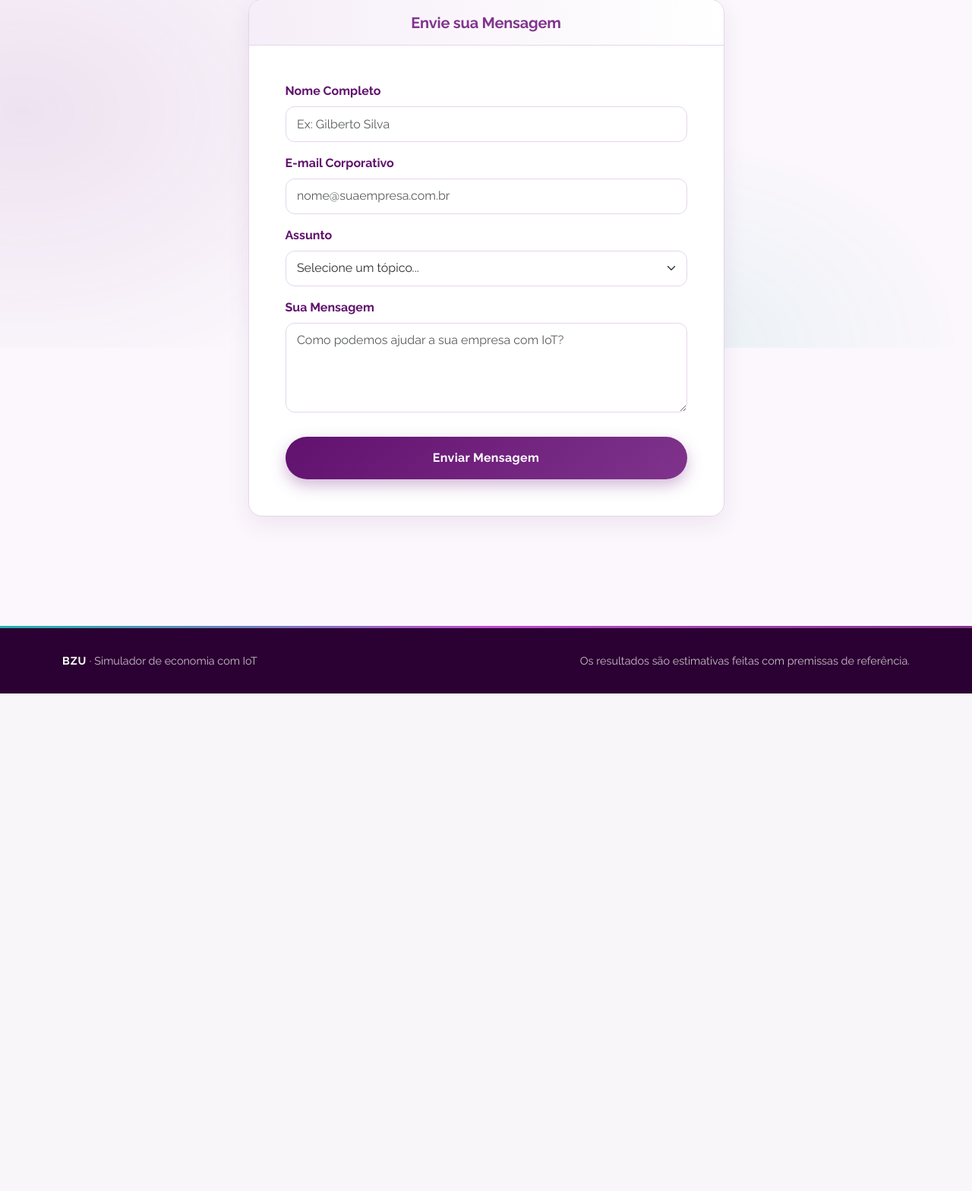
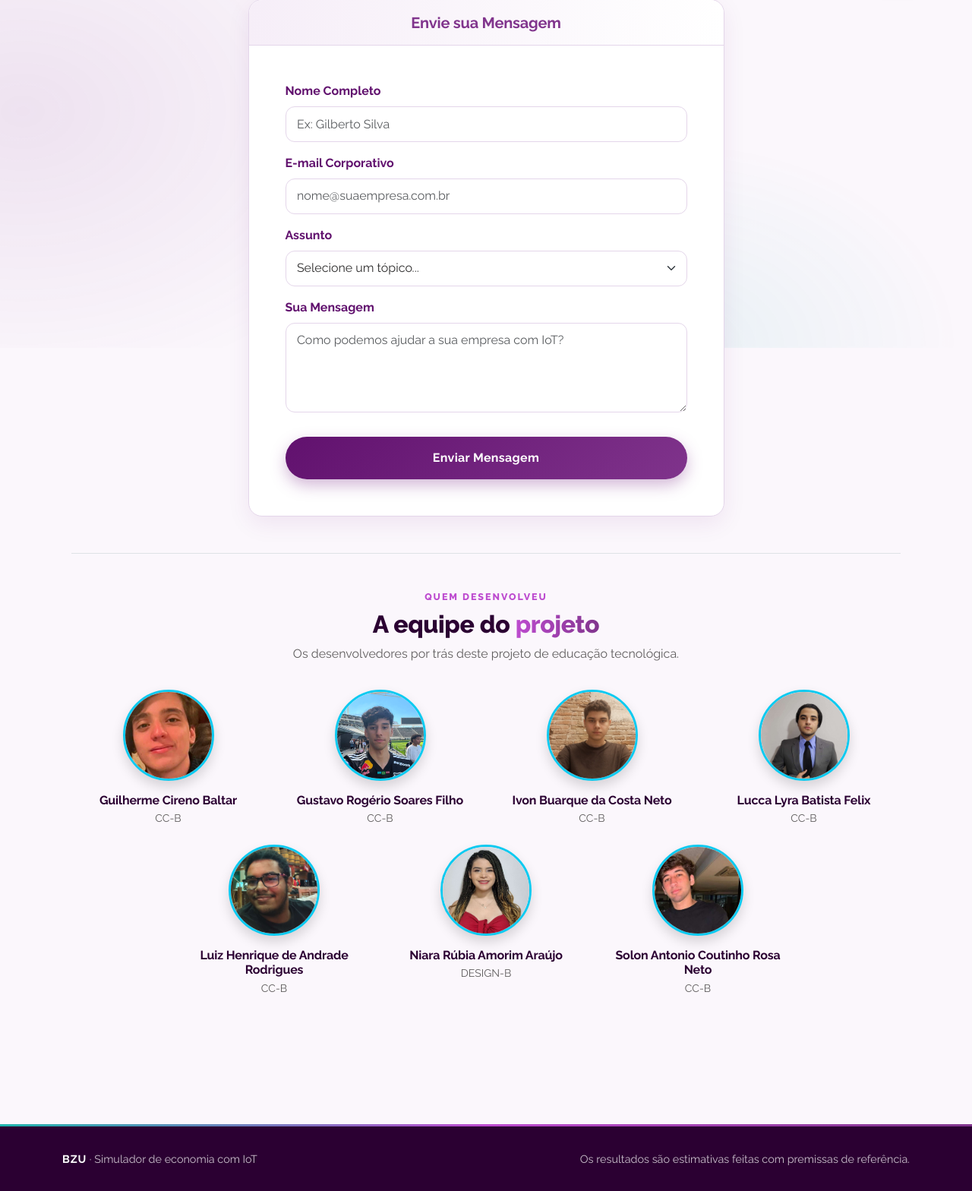
Before and after one commit to Lucca-LBF/projeto-nexus, a Django app: page /contato/ in a window 1280 px wide. Shown: the part 358-1926 px from the top of the page at 76% size. Before the commit the page ends 1271 px from the top, so only its background shows below. Run offline with Django 5.2, Linux system fonts and the light colour scheme.

Commit message:
Contato: adiciona a equipe do projeto no final da pagina

```diff
--- a/templates/contato.html
+++ b/templates/contato.html
@@ -1,4 +1,5 @@
 {% extends 'base.html' %}
+{% load static %}
 
 {% block content %}
     <main class="page container mt-4 mb-5">
@@ -82,5 +83,57 @@
             </div>
 
         </div>
+
+        <div class="section-title reveal mt-5 pt-5 border-top">
+            <span class="eyebrow">Quem desenvolveu</span>
+            <h2>A equipe do <span class="nexus-highlight">projeto</span></h2>
+            <p class="text-muted mx-auto" style="max-width: 600px;">
+                Os desenvolvedores por trás deste projeto de educação tecnológica.
+            </p>
+        </div>
+
+        <div class="row justify-content-center mt-4 reveal">
+            <div class="col-lg-3 col-md-4 col-6 mb-4 text-center">
+                <img src="{% static 'fotos/foto_de_guilherme.jpg' %}" alt="Foto de Guilherme" class="rounded-circle mb-3 border border-3 border-info shadow" style="width: 120px; height: 120px; object-fit: cover;">
+                <h5 class="fw-bold mb-1 fs-6">Guilherme Cireno Baltar</h5>
+                <p class="text-muted small mb-0">CC-B</p>
+            </div>
+
+            <div class="col-lg-3 col-md-4 col-6 mb-4 text-center">
+                <img src="{% static 'fotos/foto_de_gustavo.jpg' %}" alt="Foto de Gustavo" class="rounded-circle mb-3 border border-3 border-info shadow" style="width: 120px; height: 120px; object-fit: cover;">
+                <h5 class="fw-bold mb-1 fs-6">Gustavo Rogério Soares Filho</h5>
+                <p class="text-muted small mb-0">CC-B</p>
+            </div>
+
+            <div class="col-lg-3 col-md-4 col-6 mb-4 text-center">
+                <img src="{% static 'fotos/foto_de_ivon.jpg' %}" alt="Foto de Ivon" class="rounded-circle mb-3 border border-3 border-info shadow" style="width: 120px; height: 120px; object-fit: cover;">
+                <h5 class="fw-bold mb-1 fs-6">Ivon Buarque da Costa Neto</h5>
+                <p class="text-muted small mb-0">CC-B</p>
+            </div>
+
+            <div class="col-lg-3 col-md-4 col-6 mb-4 text-center">
+                <img src="{% static 'fotos/foto_de_lucca.jpg' %}" alt="Foto de Lucca" class="rounded-circle mb-3 border border-3 border-info shadow" style="width: 120px; height: 120px; object-fit: cover;">
+                <h5 class="fw-bold mb-1 fs-6">Lucca Lyra Batista Felix</h5>
+                <p class="text-muted small mb-0">CC-B</p>
+            </div>
+
+            <div class="col-lg-3 col-md-4 col-6 mb-4 text-center">
+                <img src="{% static 'fotos/foto_de_luiz.jpg' %}" alt="Foto de Luiz" class="rounded-circle mb-3 border border-3 border-info shadow" style="width: 120px; height: 120px; object-fit: cover;">
+                <h5 class="fw-bold mb-1 fs-6">Luiz Henrique de Andrade Rodrigues</h5>
+                <p class="text-muted small mb-0">CC-B</p>
+            </div>
+
+            <div class="col-lg-3 col-md-4 col-6 mb-4 text-center">
+                <img src="{% static 'fotos/foto_de_niara.jpg' %}" alt="Foto de Niara" class="rounded-circle mb-3 border border-3 border-info shadow" style="width: 120px; height: 120px; object-fit: cover;">
+                <h5 class="fw-bold mb-1 fs-6">Niara Rúbia Amorim Araújo</h5>
+                <p class="text-muted small mb-0">DESIGN-B</p>
+            </div>
+
+            <div class="col-lg-3 col-md-4 col-6 mb-4 text-center">
+                <img src="{% static 'fotos/foto_de_solon.jpg' %}" alt="Foto de Solon" class="rounded-circle mb-3 border border-3 border-info shadow" style="width: 120px; height: 120px; object-fit: cover;">
+                <h5 class="fw-bold mb-1 fs-6">Solon Antonio Coutinho Rosa Neto</h5>
+                <p class="text-muted small mb-0">CC-B</p>
+            </div>
+        </div>
     </main>
 {% endblock %}
```
